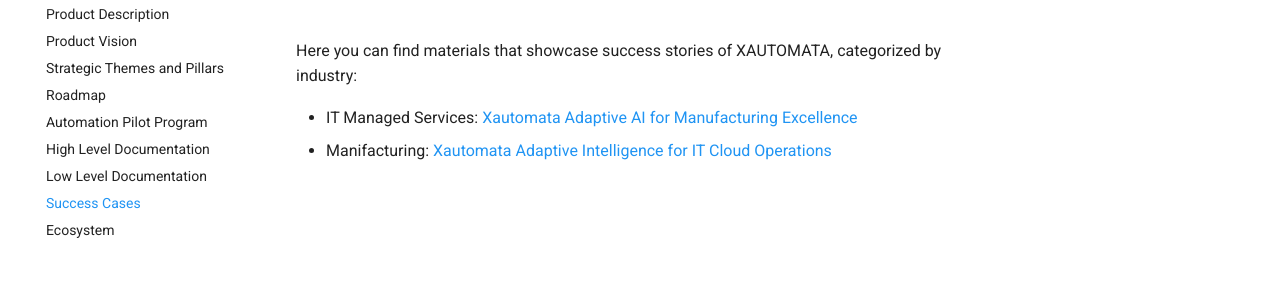
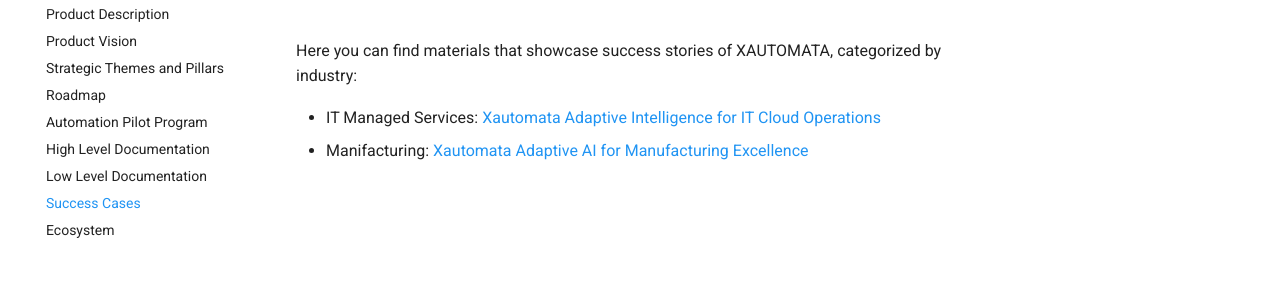
Before and after one commit to xautomata/Technical-product-documentation, an MkDocs documentation site: the page built from docs/use_case.md, in a window 1280 px wide. Shown: the part 142-442 px from the top of the page. Built offline with MkDocs 1.6.1 and Material for MkDocs 9.7.7, drawn with Linux system fonts in a browser that asks for light colours; part of the change alters nothing that is shown.

```diff
--- a/docs/use_case.md
+++ b/docs/use_case.md
@@ -2,5 +2,5 @@
 
 Here you can find materials that showcase success stories of XAUTOMATA, categorized by industry:
 
-- IT Managed Services: [Xautomata Adaptive AI for Manufacturing Excellence](downloads/Xautomata - Adaptive AI for Manufacturing Excellence - 20251008.pdf){:download="Xautomata - Adaptive AI for Manufacturing Excellence"}
-- Manifacturing: [Xautomata Adaptive Intelligence for IT Cloud Operations](downloads/Xautomata - Adaptive Intelligence for IT Cloud Operations - 20251016.pdf){:download="Xautomata - Adaptive Intelligence for IT Cloud Operations"}
+- IT Managed Services: [Xautomata Adaptive Intelligence for IT Cloud Operations](downloads/Xautomata - Managing the Complexity of IT and Cloud Systems - 20260103.pdf){:download="Xautomata - Managing the Complexity of IT and Cloud Systems"}
+- Manifacturing: [Xautomata Adaptive AI for Manufacturing Excellence](downloads/Xautomata - Managing Resilient and Efficient Industrial Processes - 20260103.pdf){:download="Xautomata - Managing Resilient and Efficient Industrial Processes"}
```
Also changed, not shown: 4 other files.
